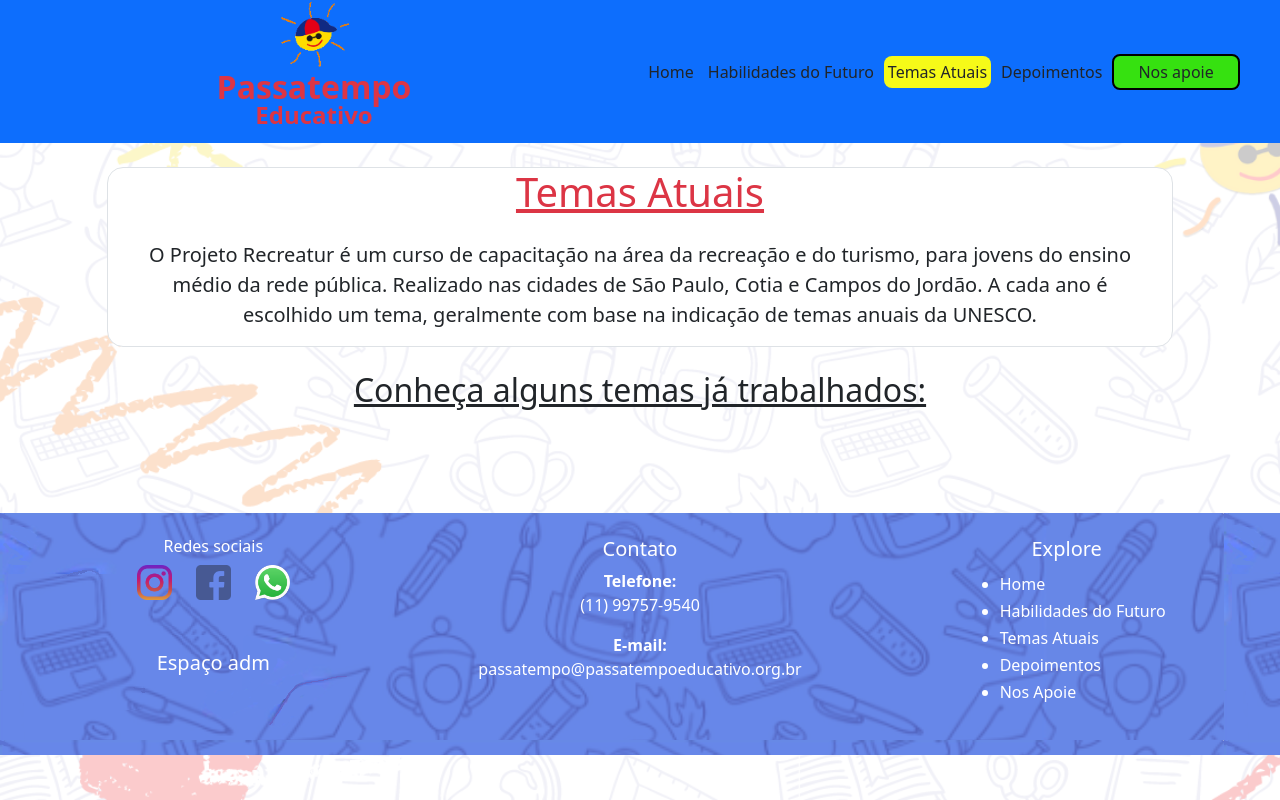
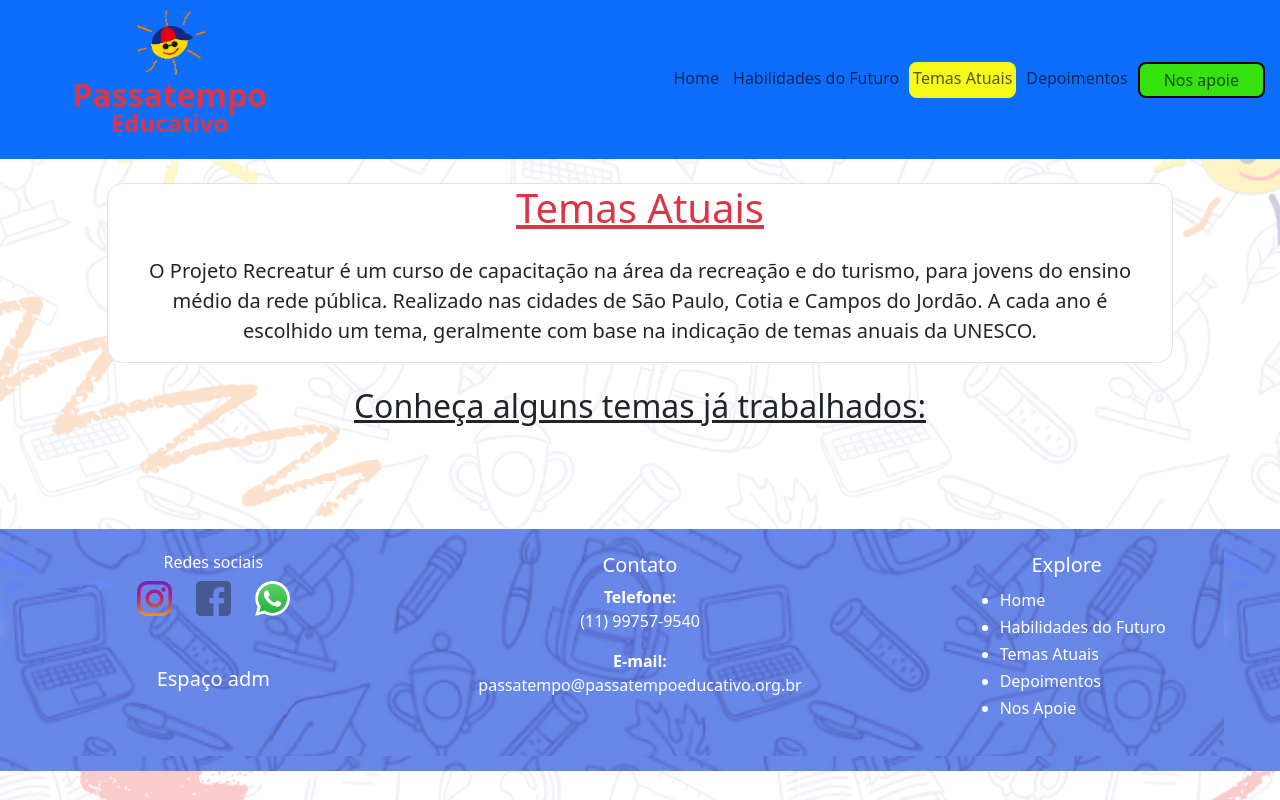
Before and after one commit to RodrigoSKSanchez/Recreatur_Web, a website: page front/temas_atuais.html in a window 1280 px wide. Drawn offline with nearby package versions, Linux system fonts and the light colour scheme; no server answers.

Commit message:
Ajustando a navbar

```diff
--- a/front/temas_atuais.html
+++ b/front/temas_atuais.html
@@ -14,23 +14,30 @@
 
 <body onload="obterTemasAtuais()">
   <header class="d-flex bg-primary container-fluid col-12 justify-content-center">
-    <div class="row col-12 justify-content-center">
-      <div class="col-12 col-md-6 row justify-content-center">
+    <nav class="navbar navbar-expand-lg col align-items-center justify-content-center">
+      <div class="col row justify-content-center">
         <img src="imagens/icon.png" alt="Logo Passatempo Educativo" class="logo">
         <div class="d-flex flex-column align-items-center text-danger lh-1 fw-semibold justify-content-center pl-4">
           <p class="mb-auto fs-2">Passatempo</p>
           <p class="fs-4">Educativo</p>
         </div>
       </div>
-      <nav class="navbar col-12 col-md align-items-center justify-content-center">
-        <a href="home_page.html" class="botoes_header nav-link rounded-3 p-1">Home</a>
-        <a href="habilidades_profissional.html" class="botoes_header nav-link rounded-3 p-1">Habilidades do Futuro</a>
-        <a href="temas_atuais.html" class="botoes_header selecionado nav-link rounded-3 p-1">Temas Atuais</a>
-        <a href="depoimentos.html" class="botoes_header nav-link rounded-3  p-1">Depoimentos</a>
-        <a href="nos_apoie.html" class="nav-link botao_apoie rounded-3 py-1 px-4">Nos apoie </a>
-      </nav>
-    </div>
-  </header>
+      <button class="navbar-toggler" type="button" data-bs-toggle="collapse" data-bs-target="#myNav"
+        aria-controls="myNav" aria-expanded="false" aria-label="Toggle navigation">
+        <span class="navbar-toggler-icon"></span>
+      </button>
+      <div class="collapse navbar-collapse" id="myNav">
+        <div class="navbar-nav ms-auto">
+          <a href="home_page.html" class="botoes_header nav-link rounded-3 p-1">Home</a>
+          <a href="habilidades_profissional.html" class="botoes_header nav-link rounded-3  p-1">Habilidades do
+            Futuro</a>
+          <a href="temas_atuais.html" class="selecionado botoes_header nav-link rounded-3 p-1">Temas Atuais</a>
+          <a href="depoimentos.html" class="botoes_header nav-link rounded-3  p-1">Depoimentos</a>
+          <a href="nos_apoie.html" class="nav-link botao_apoie rounded-3 py-1 px-4">Nos apoie </a>
+        </div>
+      </div>
+    </nav>
+</header>
 
   <main class="container-fluid col-12 mt-4 pb-5">
     <div class="modal fade" id="modalTemasAtuais" aria-labelledby="modalTemasAtuais" aria-hidden="true">
```
Also changed, not shown: front/depoimentos.html (+20 -15 lines), front/habilidades_profissional.html (+15 -9 lines), front/home_page.html (+12 -6 lines).
